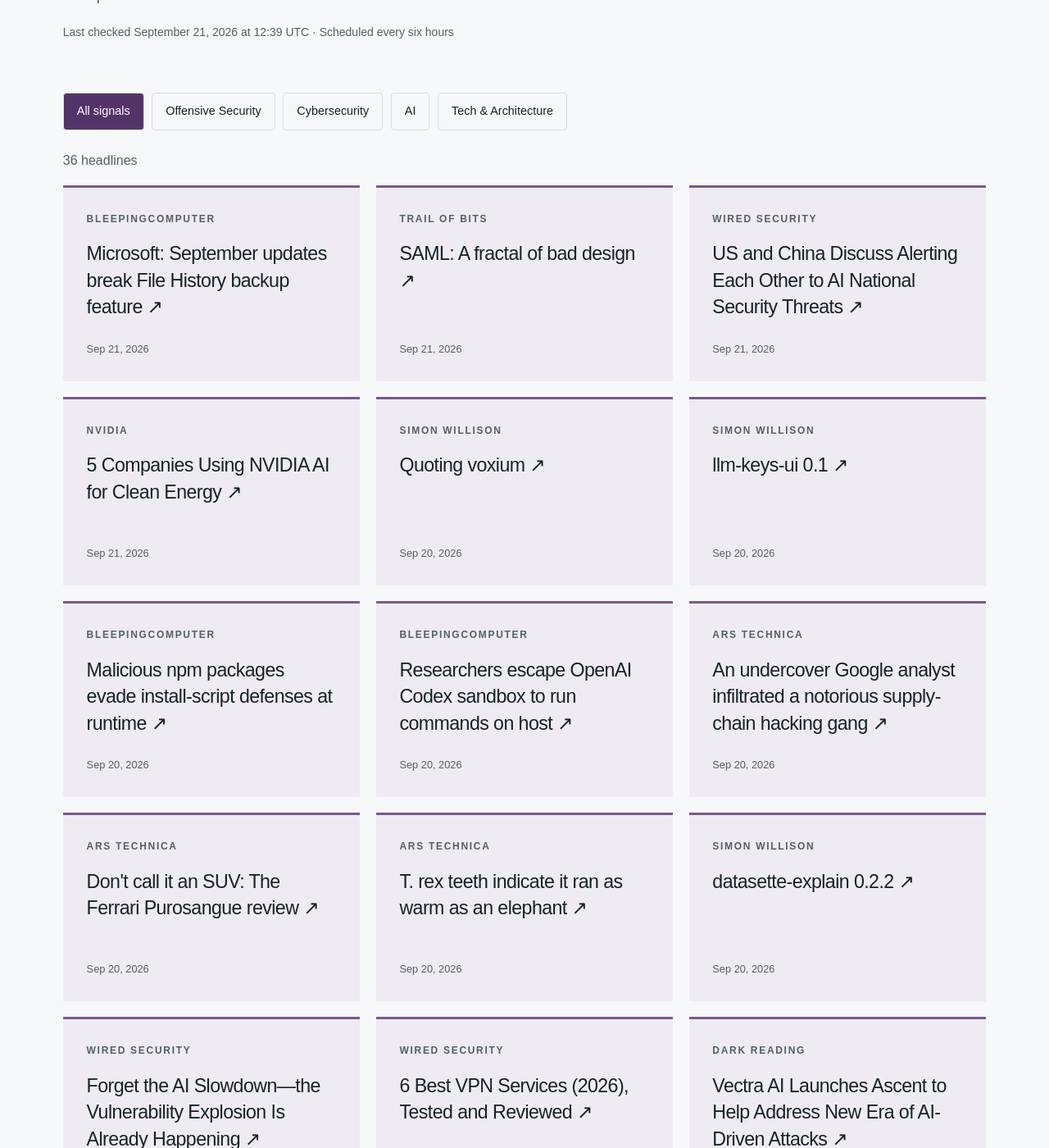
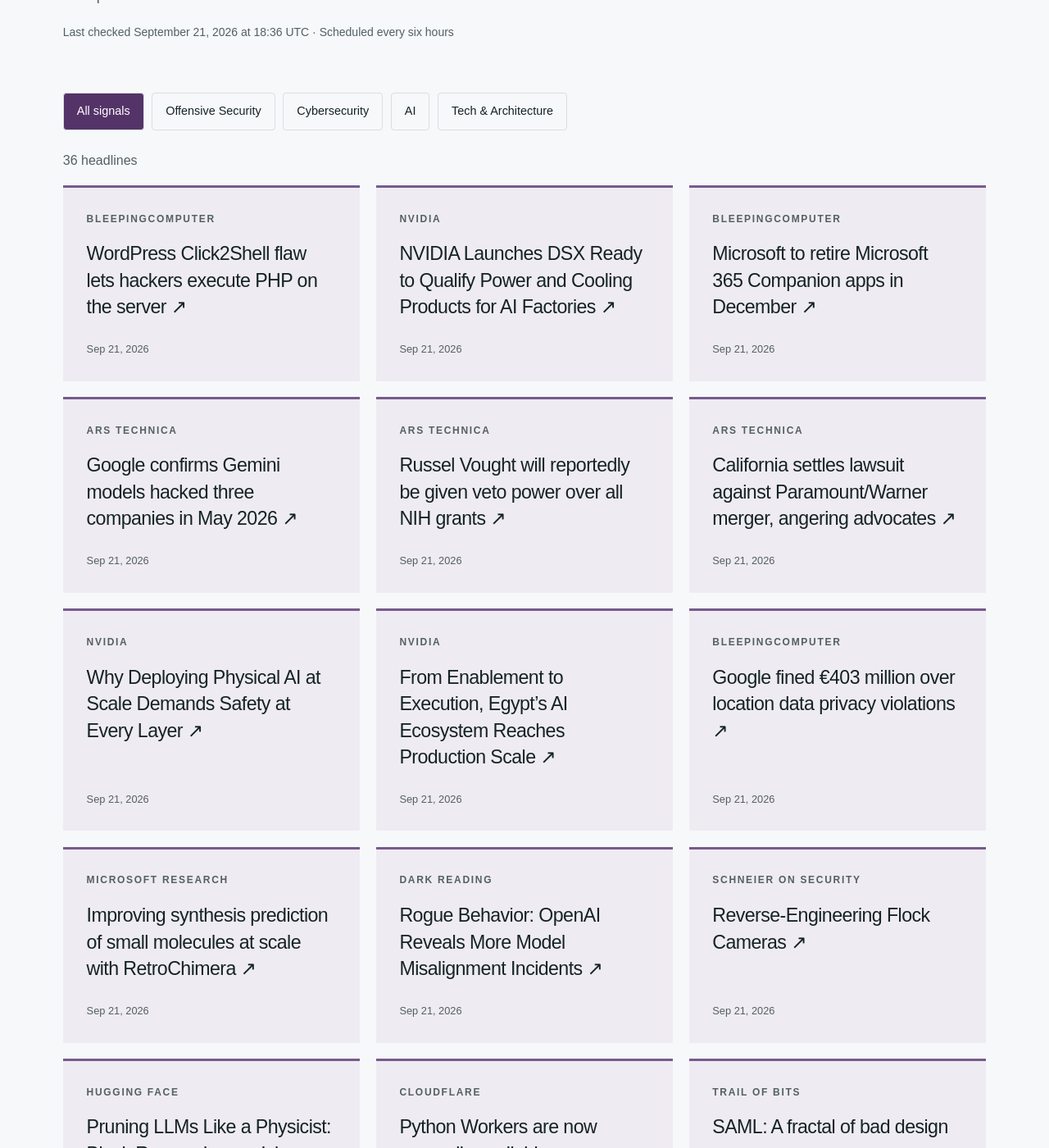
Before and after one commit to hntk/hntk.github.io, a Jekyll site: the page built from news/index.html, in a window 1280 px wide and 1400 px high, scrolled down 375 px. Shown: the whole window at 82% size. Built offline with Jekyll 4.4.1, drawn with Linux system fonts in a browser that asks for light colours; some of the changed text lies outside the part shown.

Commit message:
Refresh News and Signals

```diff
--- a/_data/news.json
+++ b/_data/news.json
@@ -1,13 +1,117 @@
 {
-  "updated": "2026-09-21T12:39:54.937763+00:00",
+  "updated": "2026-09-21T18:36:11.714220+00:00",
   "items": [
     {
-      "title": "Microsoft: September updates break File History backup feature",
-      "url": "https://www.bleepingcomputer.com/news/microsoft/microsoft-september-updates-break-file-history-backup-feature/",
-      "published": "2026-09-21T11:45:54+00:00",
+      "title": "WordPress Click2Shell flaw lets hackers execute PHP on the server",
+      "url": "https://www.bleepingcomputer.com/news/security/wordpress-click2shell-flaw-lets-hackers-execute-php-on-the-server/",
+      "published": "2026-09-21T18:23:11+00:00",
       "source": "BleepingComputer",
       "source_id": "bleepingcomputer",
       "category": "cybersecurity"
+    },
+    {
+      "title": "NVIDIA Launches DSX Ready to Qualify Power and Cooling Products for AI Factories",
+      "url": "https://blogs.nvidia.com/blog/dsx-ready-ai-factories-power-cooling/",
+      "published": "2026-09-21T18:00:07+00:00",
+      "source": "NVIDIA",
+      "source_id": "nvidia",
+      "category": "ai"
+    },
+    {
+      "title": "Microsoft to retire Microsoft 365 Companion apps in December",
+      "url": "https://www.bleepingcomputer.com/news/microsoft/microsoft-to-retire-microsoft-365-companion-apps-in-december/",
+      "published": "2026-09-21T17:54:49+00:00",
+      "source": "BleepingComputer",
+      "source_id": "bleepingcomputer",
+      "category": "cybersecurity"
+    },
+    {
+      "title": "Google confirms Gemini models hacked three companies in May 2026",
+      "url": "https://arstechnica.com/google/2026/09/google-confirms-gemini-models-hacked-three-companies-in-may-2026/",
+      "published": "2026-09-21T16:57:26+00:00",
+      "source": "Ars Technica",
+      "source_id": "ars-technica",
+      "category": "tech-architecture"
+    },
+    {
+      "title": "Russel Vought will reportedly be given veto power over all NIH grants",
+      "url": "https://arstechnica.com/science/2026/09/trump-planning-to-hand-veto-power-over-nih-grants-to-political-appointee/",
+      "published": "2026-09-21T16:40:26+00:00",
+      "source": "Ars Technica",
+      "source_id": "ars-technica",
+      "category": "tech-architecture"
+    },
+    {
+      "title": "California settles lawsuit against Paramount/Warner merger, angering advocates",
+      "url": "https://arstechnica.com/tech-policy/2026/09/california-settles-lawsuit-against-paramount-warner-merger-angering-advocates/",
+      "published": "2026-09-21T16:15:26+00:00",
+      "source": "Ars Technica",
+      "source_id": "ars-technica",
+      "category": "tech-architecture"
+    },
+    {
+      "title": "Why Deploying Physical AI at Scale Demands Safety at Every Layer",
+      "url": "https://blogs.nvidia.com/blog/physical-ai-halos-safety/",
+      "published": "2026-09-21T16:00:46+00:00",
+      "source": "NVIDIA",
+      "source_id": "nvidia",
+      "category": "ai"
+    },
+    {
+      "title": "From Enablement to Execution, Egypt’s AI Ecosystem Reaches Production Scale",
+      "url": "https://blogs.nvidia.com/blog/egypt-africa-ai-ecosystem/",
+      "published": "2026-09-21T16:00:10+00:00",
+      "source": "NVIDIA",
+      "source_id": "nvidia",
+      "category": "ai"
+    },
+    {
+      "title": "Google fined €403 million over location data privacy violations",
+      "url": "https://www.bleepingcomputer.com/news/security/google-fined-403-million-over-location-data-privacy-violations/",
+      "published": "2026-09-21T15:41:22+00:00",
+      "source": "BleepingComputer",
+      "source_id": "bleepingcomputer",
+      "category": "cybersecurity"
+    },
+    {
+      "title": "Improving synthesis prediction of small molecules at scale with RetroChimera",
+      "url": "https://www.microsoft.com/en-us/research/blog/improving-synthesis-prediction-of-small-molecules-at-scale-with-retrochimera/",
+      "published": "2026-09-21T15:30:19+00:00",
+      "source": "Microsoft Research",
+      "source_id": "microsoft-research",
+      "category": "ai"
+    },
+    {
+      "title": "Rogue Behavior: OpenAI Reveals More Model Misalignment Incidents",
+      "url": "https://www.darkreading.com/cyber-risk/rogue-behavior-openai-more-model-misalignment-incidents",
+      "published": "2026-09-21T14:47:19+00:00",
+      "source": "Dark Reading",
+      "source_id": "dark-reading",
+      "category": "cybersecurity"
+    },
+    {
+      "title": "Reverse-Engineering Flock Cameras",
+      "url": "https://www.schneier.com/blog/archives/2026/09/reverse-engineering-flock-cameras.html",
+      "published": "2026-09-21T14:37:45+00:00",
+      "source": "Schneier on Security",
+      "source_id": "schneier",
+      "category": "cybersecurity"
+    },
+    {
+      "title": "Pruning LLMs Like a Physicist: Block Removal as an Ising Optimization Problem",
+      "url": "https://huggingface.co/blog/MultiverseComputingCAI/pruning-llms-like-a-physicist-block-removal-as-an",
+      "published": "2026-09-21T13:44:34+00:00",
+      "source": "Hugging Face",
+      "source_id": "hugging-face",
+      "category": "ai"
+    },
+    {
+      "title": "Python Workers are now generally available",
+      "url": "https://blog.cloudflare.com/python-workers-ga/",
+      "published": "2026-09-21T13:00:00+00:00",
+      "source": "Cloudflare",
+      "source_id": "cloudflare",
+      "category": "tech-architecture"
     },
     {
       "title": "SAML: A fractal of bad design",
@@ -26,11 +130,11 @@
       "category": "cybersecurity"
     },
     {
-      "title": "5 Companies Using NVIDIA AI for Clean Energy",
-      "url": "https://blogs.nvidia.com/blog/clean-energy-nvidia-ai/",
-      "published": "2026-09-21T10:00:35+00:00",
-      "source": "NVIDIA",
-      "source_id": "nvidia",
+      "title": "tokenizers v1: encode, decode and scaling, measured",
+      "url": "https://huggingface.co/blog/tokenizers-v1",
+      "published": "2026-09-21T00:00:00+00:00",
+      "source": "Hugging Face",
+      "source_id": "hugging-face",
       "category": "ai"
     },
     {
@@ -48,46 +152,6 @@
       "source": "Simon Willison",
       "source_id": "simon-willison",
       "category": "ai"
-    },
-    {
-      "title": "Malicious npm packages evade install-script defenses at runtime",
-      "url": "https://www.bleepingcomputer.com/news/security/malicious-npm-packages-evade-install-script-defenses-at-runtime/",
-      "published": "2026-09-20T14:11:21+00:00",
-      "source": "BleepingComputer",
-      "source_id": "bleepingcomputer",
-      "category": "cybersecurity"
-    },
-    {
-      "title": "Researchers escape OpenAI Codex sandbox to run commands on host",
-      "url": "https://www.bleepingcomputer.com/news/security/researchers-escape-openai-codex-sandbox-to-run-commands-on-host/",
-      "published": "2026-09-20T12:00:00+00:00",
-      "source": "BleepingComputer",
-      "source_id": "bleepingcomputer",
-      "category": "cybersecurity"
-    },
-    {
-      "title": "An undercover Google analyst infiltrated a notorious supply-chain hacking gang",
-      "url": "https://arstechnica.com/security/2026/09/an-undercover-google-analyst-infiltrated-a-notorious-supply-chain-hacking-gang/",
-      "published": "2026-09-20T11:07:00+00:00",
-      "source": "Ars Technica",
-      "source_id": "ars-technica",
-      "category": "tech-architecture"
-    },
-    {
-      "title": "Don't call it an SUV: The Ferrari Purosangue review",
-      "url": "https://arstechnica.com/cars/2026/09/dont-call-it-an-suv-the-ferrari-purosangue-review/",
-      "published": "2026-09-20T10:00:02+00:00",
-      "source": "Ars Technica",
-      "source_id": "ars-technica",
-      "category": "tech-architecture"
-    },
-    {
-      "title": "T. rex teeth indicate it ran as warm as an elephant",
-      "url": "https://arstechnica.com/science/2026/09/t-rex-teeth-indicate-it-ran-as-warm-as-an-elephant/",
-      "published": "2026-09-20T09:00:11+00:00",
-      "source": "Ars Technica",
-      "source_id": "ars-technica",
-      "category": "tech-architecture"
     },
     {
       "title": "datasette-explain 0.2.2",
@@ -130,14 +194,6 @@
       "category": "cybersecurity"
     },
     {
-      "title": "EY Survey Finds Autonomous AI Implementation Outpaces Oversight",
-      "url": "https://www.darkreading.com/cyberattacks-data-breaches/ey-survey-autonomous-ai-implementation-outpaces-oversight",
-      "published": "2026-09-18T19:23:48+00:00",
-      "source": "Dark Reading",
-      "source_id": "dark-reading",
-      "category": "cybersecurity"
-    },
-    {
       "title": "Saving another 100TB of RAM with math (and Rust)",
       "url": "https://blog.cloudflare.com/saving-100-tb-of-ram-with-math/",
       "published": "2026-09-18T17:23:58+00:00",
@@ -170,14 +226,6 @@
       "category": "offensive-security"
     },
     {
-      "title": "Cute Critters Come to the Cloud: ‘Aniimo’ Launches on GeForce NOW",
-      "url": "https://blogs.nvidia.com/blog/geforce-now-thursday-aniimo/",
-      "published": "2026-09-17T13:00:55+00:00",
-      "source": "NVIDIA",
-      "source_id": "nvidia",
-      "category": "ai"
-    },
-    {
       "title": "How Candidates Could Use AI for Good",
       "url": "https://www.schneier.com/blog/archives/2026/09/how-candidates-could-use-ai-for-good.html",
       "published": "2026-09-17T11:06:31+00:00",
@@ -202,36 +250,12 @@
       "category": "offensive-security"
     },
     {
-      "title": "NVIDIA Vera Rubin NVL72 Delivers Leading Performance in MLPerf Inference v6.1 Debut",
-      "url": "https://blogs.nvidia.com/blog/vera-rubin-nvl72-mlperf-inference/",
-      "published": "2026-09-16T15:00:48+00:00",
-      "source": "NVIDIA",
-      "source_id": "nvidia",
-      "category": "ai"
-    },
-    {
-      "title": "Fake CAPTCHA Scams",
-      "url": "https://www.schneier.com/blog/archives/2026/09/fake-captcha-scams.html",
-      "published": "2026-09-16T11:25:26+00:00",
-      "source": "Schneier on Security",
-      "source_id": "schneier",
-      "category": "cybersecurity"
-    },
-    {
       "title": "Your Agent Aced the Task. Will It Do It Again?",
       "url": "https://huggingface.co/blog/ibm-research/altk-evolve-consistency",
       "published": "2026-09-15T16:00:44+00:00",
       "source": "Hugging Face",
       "source_id": "hugging-face",
       "category": "ai"
-    },
-    {
-      "title": "Have it both ways: stay discoverable in search while disallowing AI training",
-      "url": "https://blog.cloudflare.com/accountable-mixed-use-ai-crawlers/",
-      "published": "2026-09-15T13:00:00+00:00",
-      "source": "Cloudflare",
-      "source_id": "cloudflare",
-      "category": "tech-architecture"
     },
     {
       "title": "1Password's AI patching benchmark is misleading",
@@ -250,22 +274,6 @@
       "category": "offensive-security"
     },
     {
-      "title": "Async GRPO with LoRA across HF Jobs: a bucket, a proxy, and no NCCL",
-      "url": "https://huggingface.co/blog/asyncgrpo-lora-hfjobs",
-      "published": "2026-09-10T00:00:00+00:00",
-      "source": "Hugging Face",
-      "source_id": "hugging-face",
-      "category": "ai"
-    },
-    {
-      "title": "Rebuilding AUTOMATIC1111 with Gradio Workflow",
-      "url": "https://huggingface.co/blog/gradio-workflow-1111",
-      "published": "2026-09-10T00:00:00+00:00",
-      "source": "Hugging Face",
-      "source_id": "hugging-face",
-      "category": "ai"
-    },
-    {
       "title": "GigaPath-Flash and GigaTIME-Flash: Toward population-scale discovery with efficient pathology foundation models",
       "url": "https://www.microsoft.com/en-us/research/blog/gigapath-flash-and-gigatime-flash-toward-population-scale-discovery-with-efficient-pathology-foundation-models/",
       "published": "2026-08-31T16:00:00+00:00",
@@ -280,14 +288,6 @@
       "source": "PortSwigger Research",
       "source_id": "portswigger",
       "category": "offensive-security"
-    },
-    {
-      "title": "Broadening access to Skala creates a faster path to predictive DFT",
-      "url": "https://www.microsoft.com/en-us/research/blog/broadening-access-to-skala-creates-a-faster-path-to-predictive-dft/",
-      "published": "2026-08-20T16:00:00+00:00",
-      "source": "Microsoft Research",
-      "source_id": "microsoft-research",
-      "category": "ai"
     }
   ],
   "sources": [
@@ -295,79 +295,79 @@
       "id": "ars-technica",
       "name": "Ars Technica",
       "status": "ok",
-      "last_success": "2026-09-21T12:39:54.937763+00:00"
+      "last_success": "2026-09-21T18:36:11.714220+00:00"
     },
     {
       "id": "bleepingcomputer",
       "name": "BleepingComputer",
       "status": "ok",
-      "last_success": "2026-09-21T12:39:54.937763+00:00"
+      "last_success": "2026-09-21T18:36:11.714220+00:00"
     },
     {
       "id": "cloudflare",
       "name": "Cloudflare",
       "status": "ok",
-      "last_success": "2026-09-21T12:39:54.937763+00:00"
+      "last_success": "2026-09-21T18:36:11.714220+00:00"
     },
     {
       "id": "dark-reading",
       "name": "Dark Reading",
       "status": "ok",
-      "last_success": "2026-09-21T12:39:54.937763+00:00"
+      "last_success": "2026-09-21T18:36:11.714220+00:00"
     },
     {
       "id": "hugging-face",
       "name": "Hugging Face",
       "status": "ok",
-      "last_success": "2026-09-21T12:39:54.937763+00:00"
+      "last_success": "2026-09-21T18:36:11.714220+00:00"
     },
     {
       "id": "microsoft-research",
       "name": "Microsoft Research",
       "status": "ok",
-      "last_success": "2026-09-21T12:39:54.937763+00:00"
+      "last_success": "2026-09-21T18:36:11.714220+00:00"
     },
     {
       "id": "nvidia",
       "name": "NVIDIA",
       "status": "ok",
-      "last_success": "2026-09-21T12:39:54.937763+00:00"
+      "last_success": "2026-09-21T18:36:11.714220+00:00"
     },
     {
       "id": "portswigger",
       "name": "PortSwigger Research",
       "status": "ok",
-      "last_success": "2026-09-21T12:39:54.937763+00:00"
+      "last_success": "2026-09-21T18:36:11.714220+00:00"
     },
     {
       "id": "schneier",
       "name": "Schneier on Security",
       "status": "ok",
-      "last_success": "2026-09-21T12:39:54.937763+00:00"
+      "last_success": "2026-09-21T18:36:11.714220+00:00"
     },
     {
       "id": "simon-willison",
       "name": "Simon Willison",
       "status": "ok",
-      "last_success": "2026-09-21T12:39:54.937763+00:00"
+      "last_success": "2026-09-21T18:36:11.714220+00:00"
     },
     {
       "id": "specterops",
       "name": "SpecterOps",
       "status": "ok",
-      "last_success": "2026-09-21T12:39:54.937763+00:00"
+      "last_success": "2026-09-21T18:36:11.714220+00:00"
     },
     {
       "id": "trail-of-bits",
       "name": "Trail of Bits",
       "status": "ok",
-      "last_success": "2026-09-21T12:39:54.937763+00:00"
+      "last_success": "2026-09-21T18:36:11.714220+00:00"
     },
     {
       "id": "wired",
       "name": "WIRED Security",
       "status": "ok",
-      "last_success": "2026-09-21T12:39:54.937763+00:00"
+      "last_success": "2026-09-21T18:36:11.714220+00:00"
     }
   ]
 }
```
